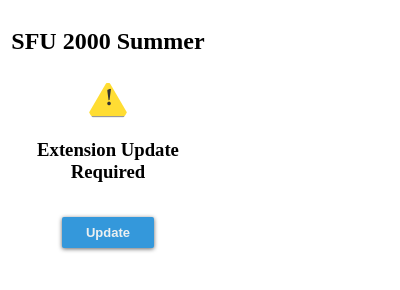
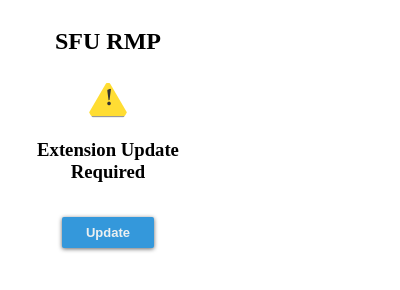
Before and after one commit to sfuosdev/SFU-RMP, a browser extension: page popup.html in a window 400 px wide. Drawn offline with Linux system fonts and the light colour scheme.

Commit message:
popup header

```diff
--- a/popup.html
+++ b/popup.html
@@ -5,8 +5,8 @@
   </head>
   <body>
     <div class="popup_wrapper">
-      <div class="popup_wrapper__header">
-        <h2>SFU 2000 Summer</h2>
+      <div class="popup_wrapper_header">
+        <h2>SFU RMP</h2>
       </div>
       <div class="popup_wrapper_content extension_not_ready">
           <div>
--- a/style.css
+++ b/style.css
@@ -6,7 +6,7 @@
     width: 200px;
 }
 
-.popup_wrapper .popup_wrapper__header {
+.popup_wrapper .popup_wrapper_header {
     display: flex;
     justify-content: center;
     align-items: center;
```
